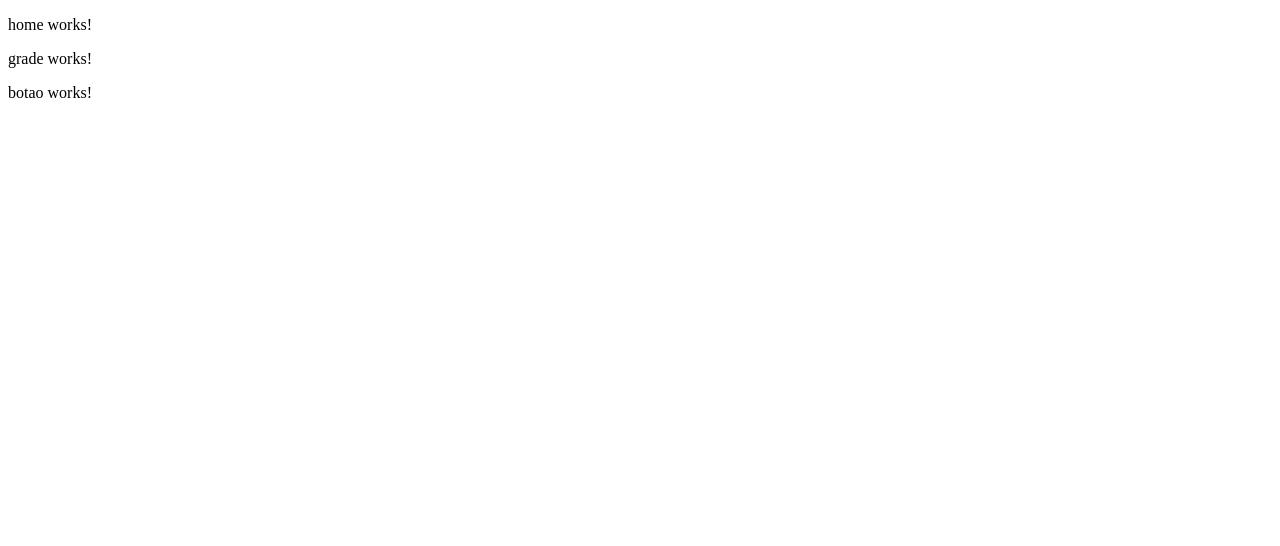
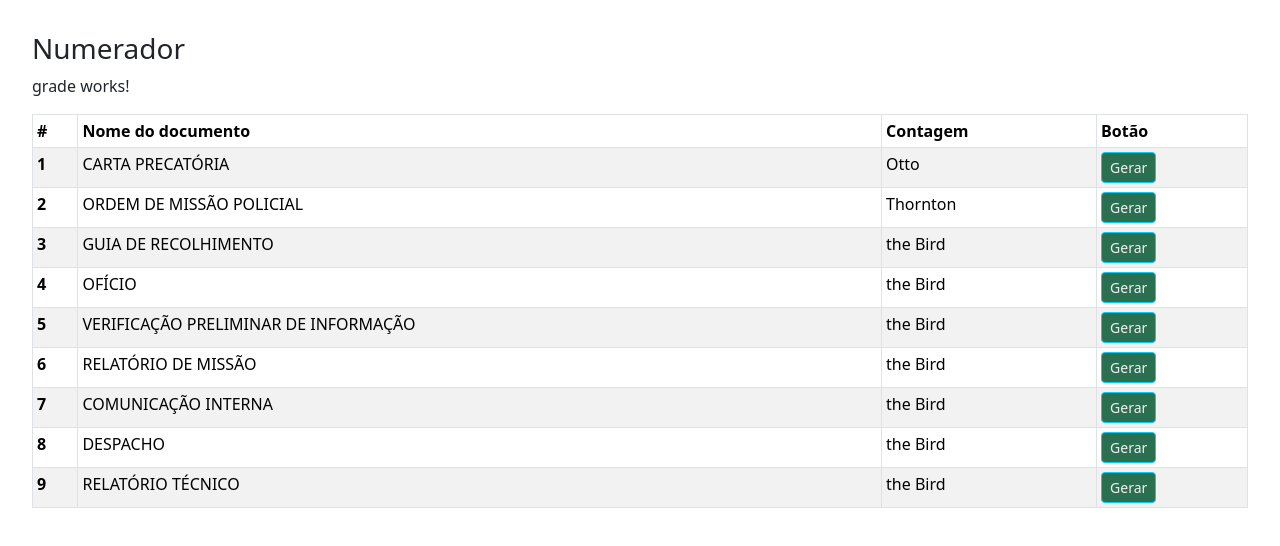
Before and after one commit to LucasTursi-work/numerador_front, an Angular app: page / in a window 1280 px wide. Shown: the top 546 px of the page. Built offline with nearby package versions, Linux system fonts and the light colour scheme.

Commit message:
consertado bootstrap e SCSS

```diff
--- a/angular.json
+++ b/angular.json
@@ -17,12 +17,13 @@
         "build": {
           "builder": "@angular-devkit/build-angular:application",
           "options": {
+            "stylePreprocessorOptions": {
+              "includePaths": ["src/styles"]
+            },
             "outputPath": "dist/numerador_1",
             "index": "src/index.html",
             "browser": "src/main.ts",
-            "polyfills": [
-              "zone.js"
-            ],
+            "polyfills": ["zone.js"],
             "tsConfig": "tsconfig.app.json",
             "inlineStyleLanguage": "scss",
             "assets": [
@@ -32,7 +33,8 @@
               }
             ],
             "styles": [
-              "src/styles.scss"
+              "src/styles.scss",
+              "./node_modules/bootstrap/dist/css/bootstrap.min.css"
             ],
             "scripts": [],
             "server": "src/main.server.ts",
@@ -83,10 +85,7 @@
         "test": {
           "builder": "@angular-devkit/build-angular:karma",
           "options": {
-            "polyfills": [
-              "zone.js",
-              "zone.js/testing"
-            ],
+            "polyfills": ["zone.js", "zone.js/testing"],
             "tsConfig": "tsconfig.spec.json",
             "inlineStyleLanguage": "scss",
             "assets": [
@@ -95,9 +94,7 @@
                 "input": "public"
               }
             ],
-            "styles": [
-              "src/styles.scss"
-            ],
+            "styles": ["src/styles.scss"],
             "scripts": []
           }
         }
--- a/package.json
+++ b/package.json
@@ -22,6 +22,8 @@
     "@angular/router": "^18.2.0",
     "@angular/ssr": "^18.2.0",
     "@ng-bootstrap/ng-bootstrap": "^17.0.1",
+    "bootstrap": "^5.3.6",
+    "chart.js": "^4.4.9",
     "express": "^4.18.2",
     "rxjs": "~7.8.0",
     "tslib": "^2.3.0",
--- a/src/app/components/botao/botao.component.html
+++ b/src/app/components/botao/botao.component.html
@@ -1 +1 @@
-<p>botao works!</p>
+<button type="button" class="btn btn-info btn-sm gerar-btn">Gerar</button>
--- a/src/app/components/botao/botao.component.scss
+++ b/src/app/components/botao/botao.component.scss
@@ -0,0 +1,15 @@
+@import "colors";
+.gerar-btn {
+  color: $txt;
+  background: $primary;
+}
+.gerar-btn:hover {
+  color: $txt;
+  background: $primary_light;
+  transform: scale(1.02);
+}
+.gerar-btn:active {
+  color: $txt;
+  background: $primary_dark;
+  transform: scale(0.98);
+}
--- a/src/app/components/grade/grade.component.html
+++ b/src/app/components/grade/grade.component.html
@@ -1,2 +1,68 @@
 <p>grade works!</p>
-<app-botao></app-botao>
+
+<table class="table table-sm table-striped table-bordered table-hover">
+  <thead class="thead-dark">
+    <tr>
+      <th scope="col">#</th>
+      <th scope="col">Nome do documento</th>
+      <th scope="col">Contagem</th>
+      <th scope="col">Botão</th>
+    </tr>
+  </thead>
+  <tbody>
+    <tr>
+      <th scope="row">1</th>
+      <td>CARTA PRECATÓRIA</td>
+      <td>Otto</td>
+      <td><app-botao></app-botao></td>
+    </tr>
+    <tr>
+      <th scope="row">2</th>
+      <td>ORDEM DE MISSÃO POLICIAL</td>
+      <td>Thornton</td>
+      <td><app-botao></app-botao></td>
+    </tr>
+    <tr>
+      <th scope="row">3</th>
+      <td>GUIA DE RECOLHIMENTO</td>
+      <td>the Bird</td>
+      <td><app-botao></app-botao></td>
+    </tr>
+    <tr>
+      <th scope="row">4</th>
+      <td>OFÍCIO</td>
+      <td>the Bird</td>
+      <td><app-botao></app-botao></td>
+    </tr>
+    <tr>
+      <th scope="row">5</th>
+      <td>VERIFICAÇÃO PRELIMINAR DE INFORMAÇÃO</td>
+      <td>the Bird</td>
+      <td><app-botao></app-botao></td>
+    </tr>
+    <tr>
+      <th scope="row">6</th>
+      <td>RELATÓRIO DE MISSÃO</td>
+      <td>the Bird</td>
+      <td><app-botao></app-botao></td>
+    </tr>
+    <tr>
+      <th scope="row">7</th>
+      <td>COMUNICAÇÃO INTERNA</td>
+      <td>the Bird</td>
+      <td><app-botao></app-botao></td>
+    </tr>
+    <tr>
+      <th scope="row">8</th>
+      <td>DESPACHO</td>
+      <td>the Bird</td>
+      <td><app-botao></app-botao></td>
+    </tr>
+    <tr>
+      <th scope="row">9</th>
+      <td>RELATÓRIO TÉCNICO</td>
+      <td>the Bird</td>
+      <td><app-botao></app-botao></td>
+    </tr>
+  </tbody>
+</table>
--- /dev/null
+++ b/src/app/components/graficos/graficos.component.html
@@ -0,0 +1,6 @@
+<p>graficos works!</p>
+<div class="col-md-4">
+  <!-- Gráfico -->
+  <canvas id="grafico"></canvas>
+  <!-- Usando Chart.js -->
+</div>
--- a/src/app/pages/home/home.component.html
+++ b/src/app/pages/home/home.component.html
@@ -1,2 +1,8 @@
-<p>home works!</p>
-<app-grade></app-grade>
+<div>
+  <h3>Numerador</h3>
+  <div id="menu"></div>
+  <div>
+    <app-grade></app-grade>
+    <div id="charts"></div>
+  </div>
+</div>
--- a/src/app/pages/home/home.component.ts
+++ b/src/app/pages/home/home.component.ts
@@ -1,10 +1,11 @@
 import { Component } from '@angular/core';
 import { GradeComponent } from '../../components/grade/grade.component';
+import { GraficosComponent } from '../../components/graficos/graficos.component';
 
 @Component({
   selector: 'app-home',
   standalone: true,
-  imports: [GradeComponent],
+  imports: [GradeComponent, GraficosComponent],
   templateUrl: './home.component.html',
   styleUrl: './home.component.scss',
 })
--- a/src/styles.scss
+++ b/src/styles.scss
@@ -1,2 +1,11 @@
 /* You can add global styles to this file, and also import other style files */
-@import "bootstrap/scss/bootstrap-grid";
+@import "bootstrap/dist/css/bootstrap.min.css";
+@import "./styles/colors";
+
+:root {
+  margin: 0;
+  border: 0;
+  font-family: Arial, Helvetica, sans-serif;
+  font-size: 16px;
+  padding: 2rem;
+}
--- /dev/null
+++ b/src/styles/_colors.scss
@@ -0,0 +1,13 @@
+$primary: #2a7050;
+$primary_light: #008241;
+$primary_dark: #225b41;
+$secondary: #55a7b2;
+$secondary_light: #87d1e6;
+$secondary_dark: #44868f;
+$accent: #ffa000;
+$success: #4ec162;
+$danger: #d2322d;
+$txt: #f0f0f0;
+$txt-alt: #4c4c4c;
+$bg-color: #f0f0f0;
+$bg-color-alt: #4c4c4c;
```
Also changed, not shown: src/app/components/graficos/graficos.component.ts (added, +12 -0 lines), src/app/components/graficos/graficos.component.scss (added), 2 other files (tests, documents, lock files or other folders).
